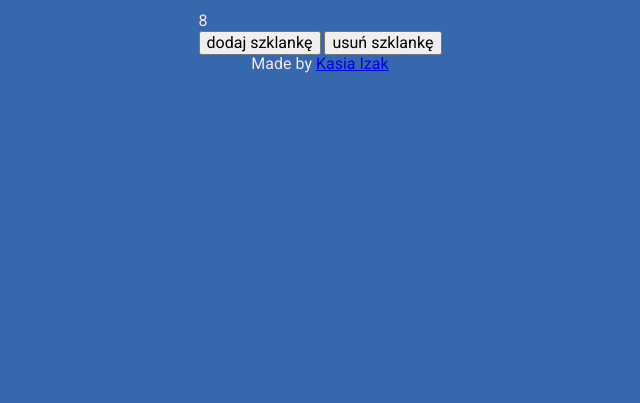
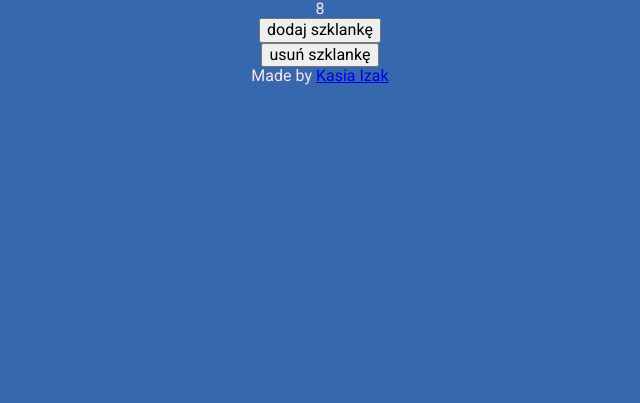
Before and after one commit to kasiaizak/hydrapp, a website: page src/content/index.html in a window 1280 px wide. Shown: the part 397-800 px from the top of the page, without its empty margins (320-960 px from the left). Drawn offline with nearby package versions, Linux system fonts and the light colour scheme; files that its build step writes are made by us from their sources.

Commit message:
fix: add mixin to center all app and content

```diff
--- a/src/scss/_variables.scss
+++ b/src/scss/_variables.scss
@@ -1,2 +1,9 @@
 $blue: #3767AD;
 $gray: #F5E5E7;
+
+@mixin center {
+  align-items: center;
+  display: flex;
+  flex-direction: column;
+  justify-content: center;
+}
--- a/src/scss/main.scss
+++ b/src/scss/main.scss
@@ -12,27 +12,25 @@ html {
 }
 
 body {
-  align-items: center;
+  @include center;
   color: $gray;
   background: $blue;
-  display: flex;
-  flex-direction: column;
   font-family: 'Roboto', sans-serif;
   height: 100vh;
-  justify-content: center;
   padding: 10px;
   width: 100vw;
 }
 
 // .header {
-//   $__title {}
+//   &__title {}
 // }
 
-// .glass {
-//   $__addButton {}
-//   $__image {}
-//   $__removeButton {}
-//   $__value {}
-// }
+.glass {
+  @include center;
+  // $__addButton {}
+  // &__image {}
+  // &__removeButton {}
+  // &__value {}
+}
 
 // .footer {}
```
